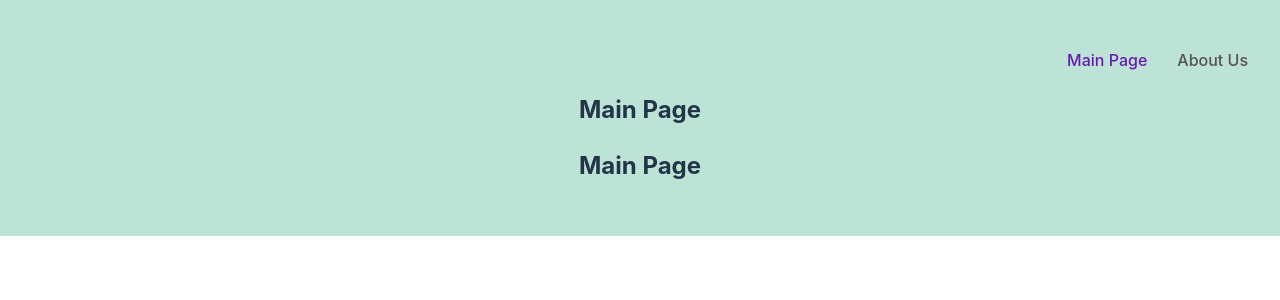
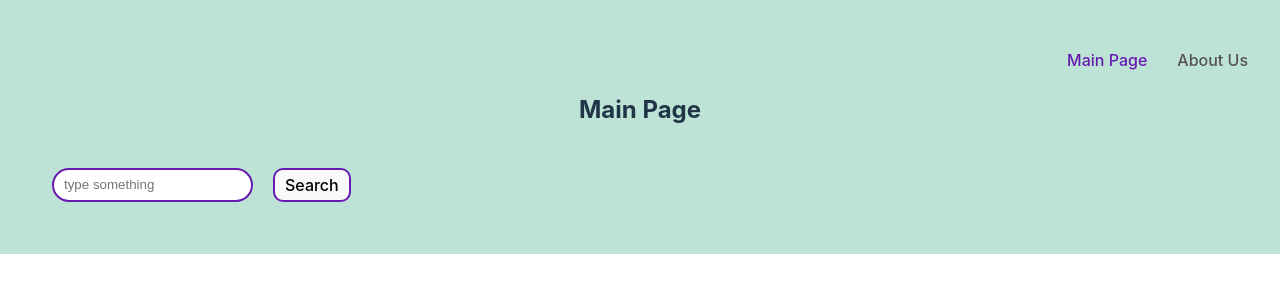
Before and after one commit to elMP/React-2023-Q1, a React (Vite) app in the folder rss-react-course/: page / in a window 1280 px wide. Shown: the top 300 px of the page. Built offline with nearby package versions, Linux system fonts and the light colour scheme.

Commit message:
feat: add search bar

```diff
--- a/rss-react-course/src/App.css
+++ b/rss-react-course/src/App.css
@@ -9,3 +9,7 @@
   text-align: center;
   background-color: rgb(188, 227, 214);
 }
+
+.page-main {
+  text-align: left;
+}
--- /dev/null
+++ b/rss-react-course/src/components/SearchBar.css
@@ -0,0 +1,24 @@
+.search-bar {
+  display: flex;
+  column-gap: 20px;
+  padding: 20px;
+}
+
+input[type='text'] {
+  border: 2px solid rgb(104, 26, 176);
+  border-radius: 20px;
+  padding: 5px 10px;
+}
+
+.search-bar__button {
+  border: 2px solid rgb(104, 26, 176);
+  border-radius: 10px;
+  padding: 5px 10px;
+  transition: all ease-in 0.5s;
+}
+
+.search-bar__button:hover {
+  border: 2px solid rgb(223, 219, 219);
+  background-color: rgb(104, 26, 176);
+  color: rgb(223, 219, 219);
+}
--- /dev/null
+++ b/rss-react-course/src/components/SearchBar.tsx
@@ -0,0 +1,35 @@
+import React from 'react';
+
+import './SearchBar.css';
+
+class SearchBar extends React.Component {
+  state = {
+    inputValue: localStorage.getItem('data') || ''
+  }
+
+  componentDidMount(): void {
+    this.setState({
+      inputValue: localStorage.getItem('elmp-search-value')
+    });
+  }
+
+  componentWillUnmount(): void {
+    this.state.inputValue &&
+      localStorage.setItem('elmp-search-value', this.state.inputValue);
+  }
+
+  handleChange = (event: React.ChangeEvent<HTMLInputElement>) => {
+    this.setState({ inputValue: event.target.value })
+  };
+
+  render() {
+    return (
+      <div className='search-bar'>
+        <input type="text" value={this.state.inputValue} placeholder='type something' onChange={this.handleChange} />
+        <button className='search-bar__button' >Search</button>
+      </div>
+    )
+  }
+}
+
+export default SearchBar;
--- a/rss-react-course/src/pages/MainPage.tsx
+++ b/rss-react-course/src/pages/MainPage.tsx
@@ -1,12 +1,17 @@
 import React from 'react';
 
 import Header from '../components/Header';
+import SearchBar from '../components/SearchBar';
+
 class MainPage extends React.Component {
   render() {
     return (
       <div className="container">
         <Header title="Main Page" />
-        <h2>Main Page</h2>
+        <main className='page-main'>
+          <SearchBar />
+        </main>
+
       </div>
     )
   }
```
